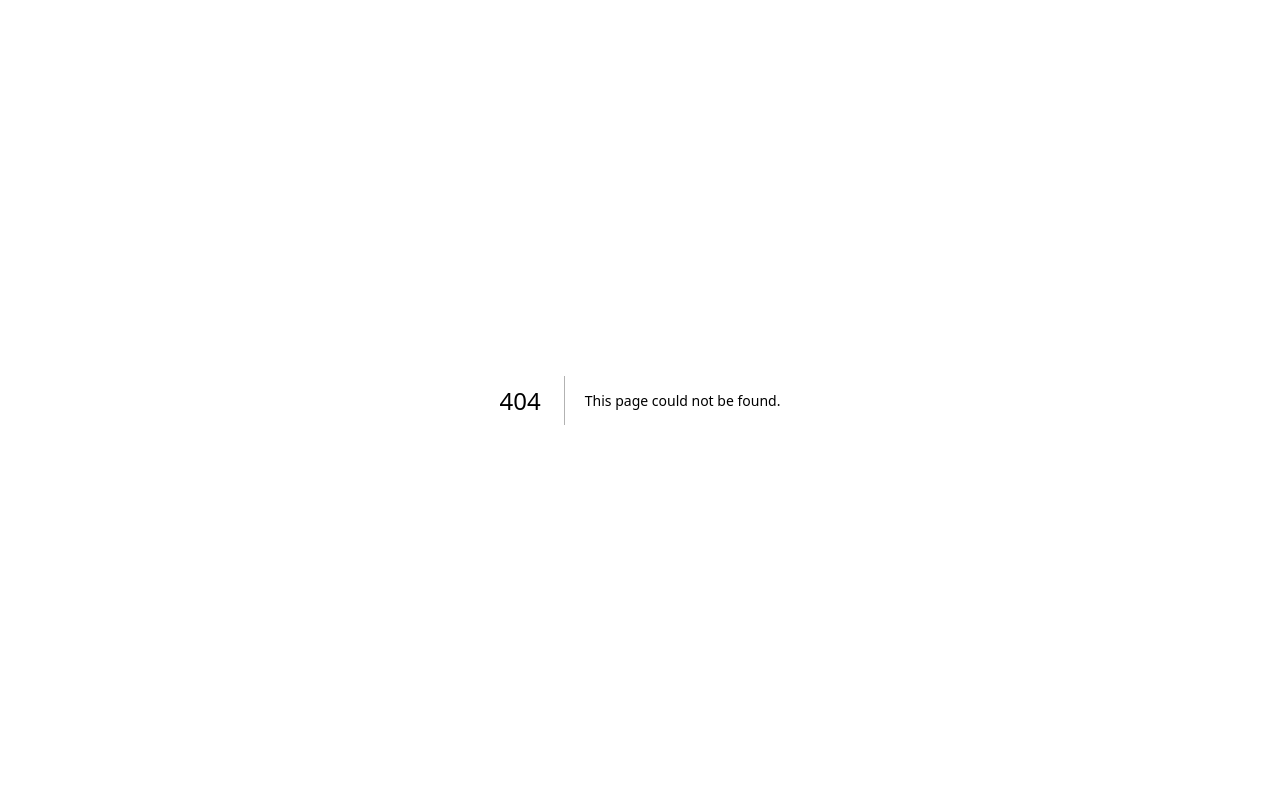
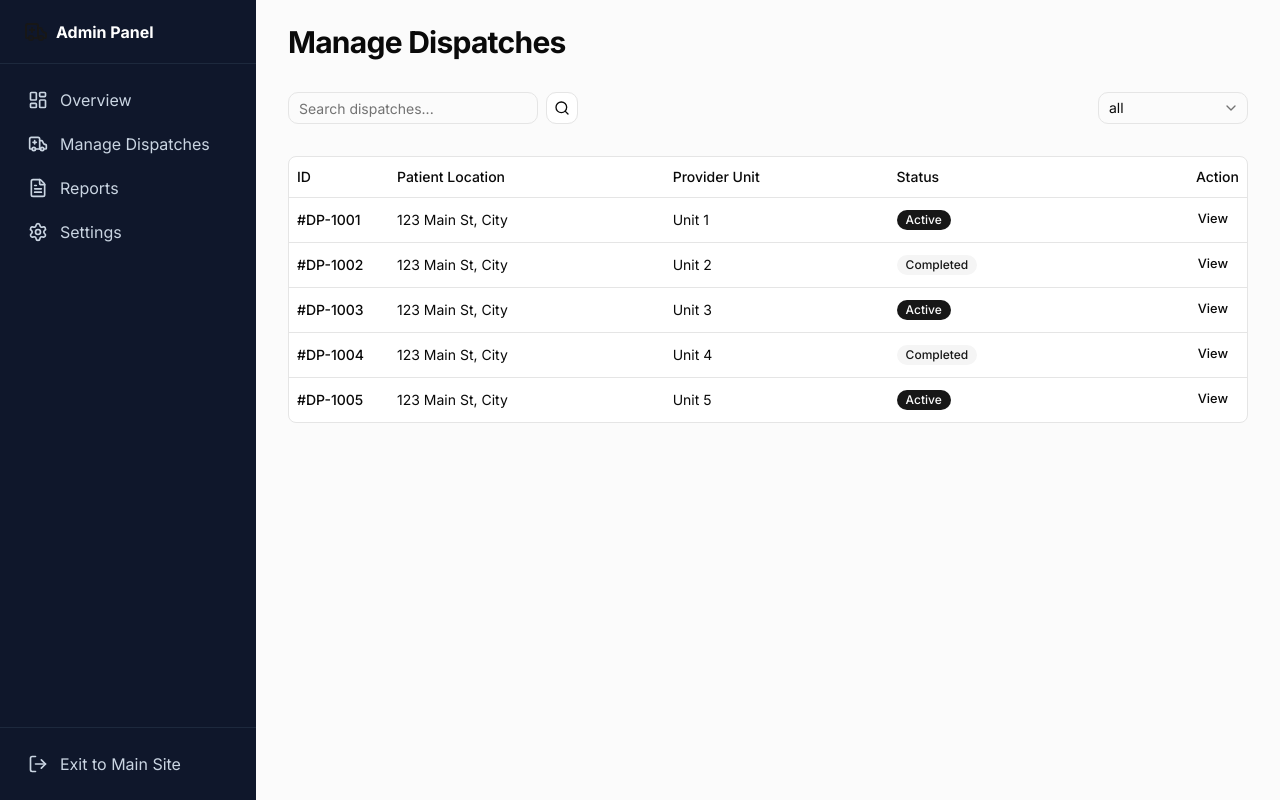
Before and after one commit to arpansarkar112/Emergency_Ambulance_Dispatch_System_frontend, a Next.js app: page /admin/manage in a window 1280 px wide. Before the commit this address had no page. Built offline with nearby package versions, Linux system fonts and the light colour scheme.

Commit message:
feat: add Admin resource management page with filters

```diff
--- /dev/null
+++ b/src/app/(admin)/admin/manage/page.tsx
@@ -0,0 +1,79 @@
+"use client";
+
+import { useState } from "react";
+import { Table, TableBody, TableCell, TableHead, TableHeader, TableRow } from "@/components/ui/table";
+import { Input } from "@/components/ui/input";
+import { Button } from "@/components/ui/button";
+import { Badge } from "@/components/ui/badge";
+import { Select, SelectContent, SelectItem, SelectTrigger, SelectValue } from "@/components/ui/select";
+import { Search } from "lucide-react";
+
+export default function AdminManagePage() {
+  const [searchTerm, setSearchTerm] = useState("");
+
+  return (
+    <div className="flex-1 space-y-4 p-8 pt-6">
+      <div className="flex items-center justify-between space-y-2">
+        <h2 className="text-3xl font-bold tracking-tight">Manage Dispatches</h2>
+      </div>
+
+      <div className="flex items-center justify-between gap-4 py-4">
+        <div className="flex flex-1 items-center space-x-2 max-w-sm">
+          <Input
+            placeholder="Search dispatches..."
+            value={searchTerm}
+            onChange={(e) => setSearchTerm(e.target.value)}
+            className="w-[150px] lg:w-[250px]"
+          />
+          <Button variant="outline" size="icon">
+            <Search className="h-4 w-4" />
+          </Button>
+        </div>
+        <div className="flex gap-2">
+          <Select defaultValue="all">
+            <SelectTrigger className="w-[150px]">
+              <SelectValue placeholder="Status" />
+            </SelectTrigger>
+            <SelectContent>
+              <SelectItem value="all">All Statuses</SelectItem>
+              <SelectItem value="pending">Pending</SelectItem>
+              <SelectItem value="active">Active</SelectItem>
+              <SelectItem value="completed">Completed</SelectItem>
+            </SelectContent>
+          </Select>
+        </div>
+      </div>
+
+      <div className="rounded-md border bg-card">
+        <Table>
+          <TableHeader>
+            <TableRow>
+              <TableHead className="w-[100px]">ID</TableHead>
+              <TableHead>Patient Location</TableHead>
+              <TableHead>Provider Unit</TableHead>
+              <TableHead>Status</TableHead>
+              <TableHead className="text-right">Action</TableHead>
+            </TableRow>
+          </TableHeader>
+          <TableBody>
+            {[1, 2, 3, 4, 5].map((i) => (
+              <TableRow key={i}>
+                <TableCell className="font-medium">#DP-{1000 + i}</TableCell>
+                <TableCell>123 Main St, City</TableCell>
+                <TableCell>Unit {i}</TableCell>
+                <TableCell>
+                  <Badge variant={i % 2 === 0 ? "secondary" : "default"}>
+                    {i % 2 === 0 ? "Completed" : "Active"}
+                  </Badge>
+                </TableCell>
+                <TableCell className="text-right">
+                  <Button variant="ghost" size="sm">View</Button>
+                </TableCell>
+              </TableRow>
+            ))}
+          </TableBody>
+        </Table>
+      </div>
+    </div>
+  );
+}
```
